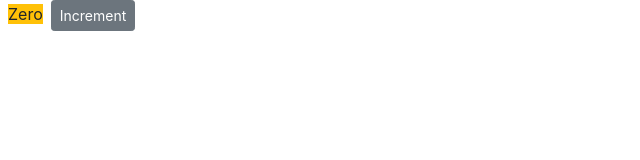
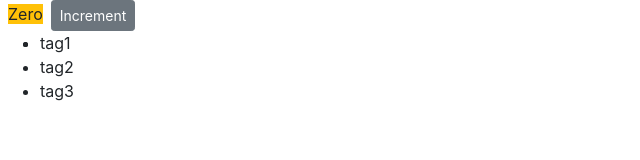
Before and after one commit to remyguts/shoppingcartwithreact, a React (Create React App) app in the folder shopping/: page / in a window 1280 px wide. Shown: the top 160 px of the page, without its empty margins (0-640 px from the left). Built offline with nearby package versions, Linux system fonts and the light colour scheme.

Commit message:
creating list items to dynamically map the tags

```diff
--- a/shopping/src/components/counter.jsx
+++ b/shopping/src/components/counter.jsx
@@ -10,6 +10,13 @@ class Counter extends Component {
       <div>
         <span className={this.getBadgeClasses()}>{this.formatCount()}</span>
         <button className="btn btn-secondary btn-sm">Increment</button>
+        <ul>
+          <li>
+            {this.state.tags.map((tag) => (
+              <li>{tag}</li>
+            ))}
+          </li>
+        </ul>
       </div>
     );
   }
```
Also changed, not shown: 1 other file (tests, documents, lock files or other folders).
